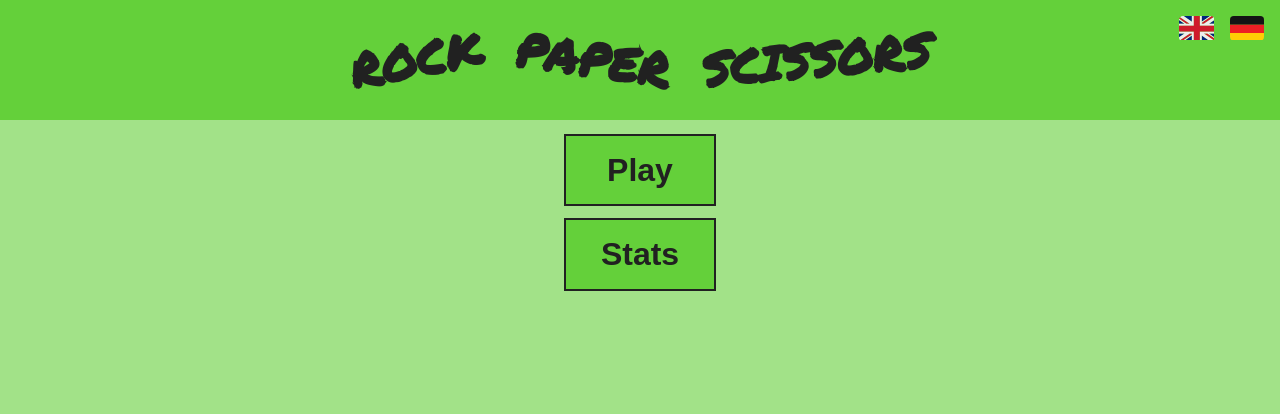
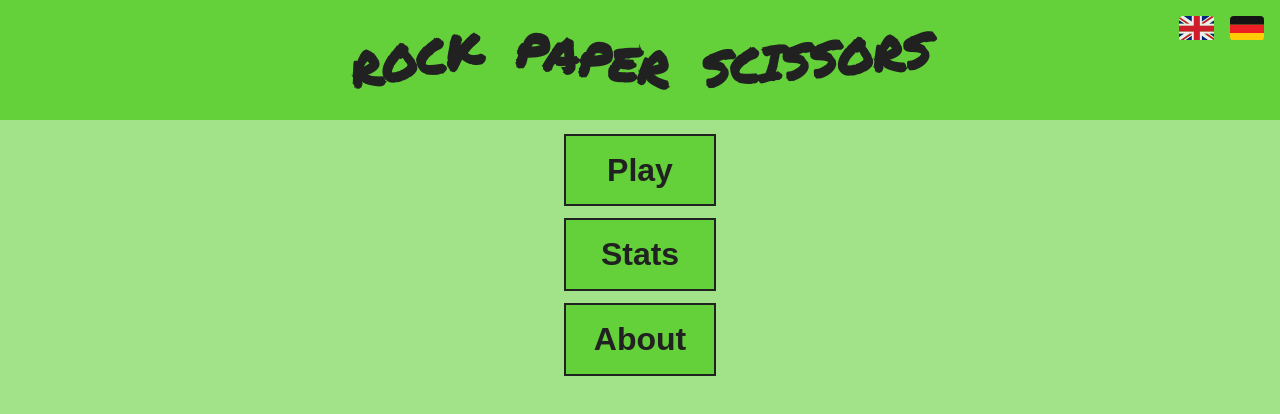
Before and after one commit to Vieraaaas/rock-paper-scissors, a Vue app: page / in a window 1280 px wide. Shown: the top 414 px of the page. Built offline with nearby package versions, Linux system fonts and the light colour scheme; a web font is replaced by a local one.

Commit message:
chore: prepare AboutView

```diff
--- a/src/lang/en.json
+++ b/src/lang/en.json
@@ -29,5 +29,6 @@
   "result-end": "and the computer chose",
   "error": "Uh-oh! Looks like something went wrong.",
   "win-message": "You've won! Congratulations!",
-  "loss-message": "You've lost! Better luck next time!"
+  "loss-message": "You've lost! Better luck next time!",
+  "about": "About"
 }
--- a/src/lang/ger.json
+++ b/src/lang/ger.json
@@ -29,5 +29,6 @@
   "result-end": "gewählt und der Computer",
   "error": "Hoppla! Irgendetwas ist schiefgelaufen.",
   "win-message": "Du hast gewonnen! Herzlichen Glückwunsch!",
-  "loss-message": "Du hast verloren! Mehr Glück beim nächsten Mal!"
+  "loss-message": "Du hast verloren! Mehr Glück beim nächsten Mal!",
+  "about": "Kleingedrucktes"
 }
--- a/src/router/index.js
+++ b/src/router/index.js
@@ -3,6 +3,7 @@ import { createRouter, createWebHistory } from 'vue-router'
 import StartView from '@/views/StartView.vue'
 import PlayView from '@/views/PlayView.vue'
 import StatsView from '@/views/StatsView.vue'
+import AboutView from '@/views/AboutView.vue'
 
 const router = createRouter({
   history: createWebHistory(import.meta.env.BASE_URL),
@@ -21,6 +22,11 @@ const router = createRouter({
       path: '/stats',
       name: 'Stats',
       component: StatsView
+    },
+    {
+      path: '/about',
+      name: 'About',
+      component: AboutView
     }
   ]
 })
--- /dev/null
+++ b/src/views/AboutView.vue
@@ -0,0 +1,10 @@
+<template>
+  <nav>
+    <router-link :to="{ name: 'Start' }">{{ t('back') }}</router-link>
+  </nav>
+</template>
+
+<script setup>
+import { useI18n } from 'vue-i18n'
+const { t } = useI18n()
+</script>
--- a/src/views/StartView.vue
+++ b/src/views/StartView.vue
@@ -2,6 +2,7 @@
   <main>
     <router-link :to="{ name: 'Play' }">{{ t('play') }}</router-link>
     <router-link :to="{ name: 'Stats' }">{{ t('stats') }}</router-link>
+    <router-link :to="{ name: 'About' }">{{ t('about') }}</router-link>
   </main>
 </template>
 
```
